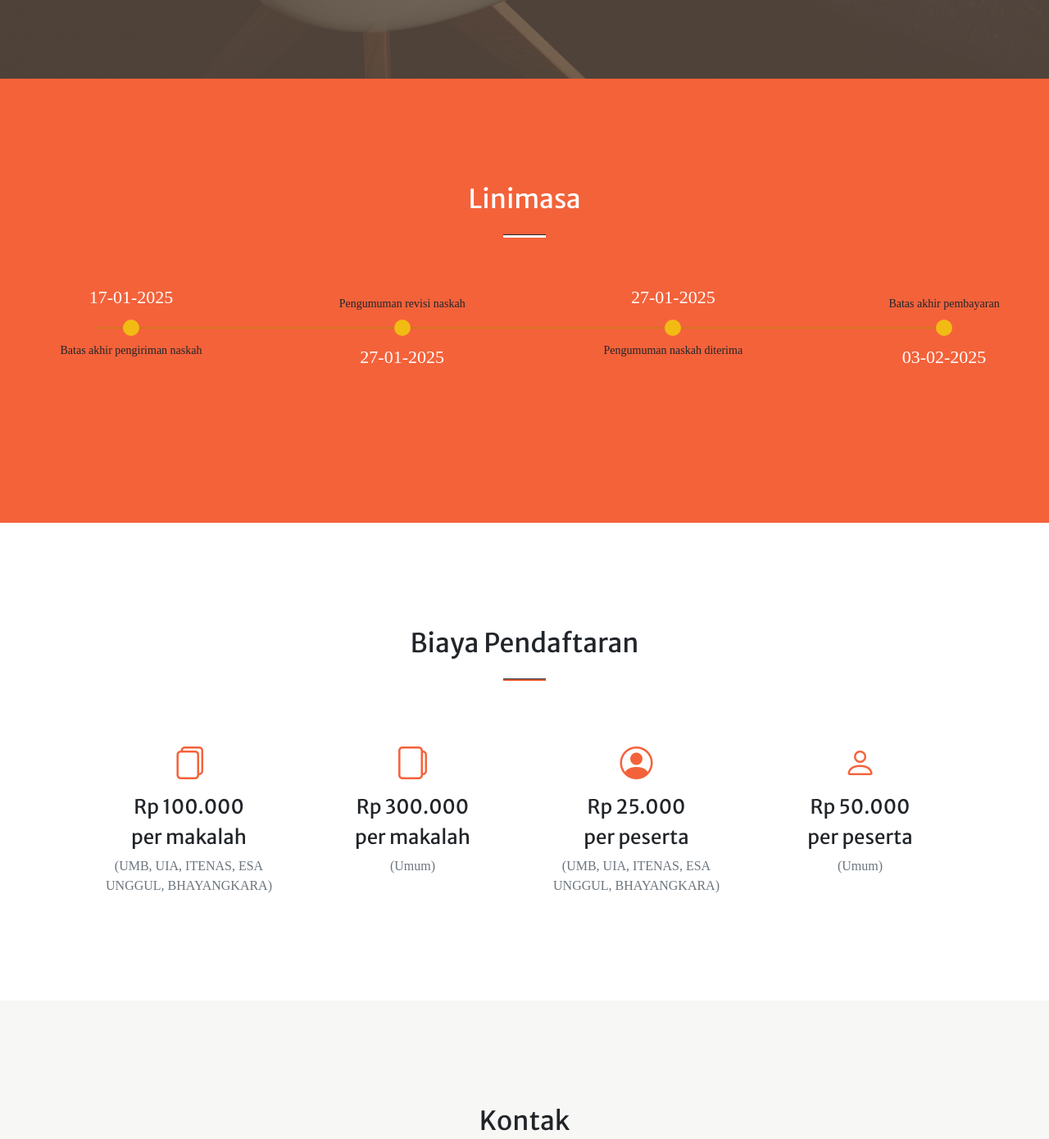
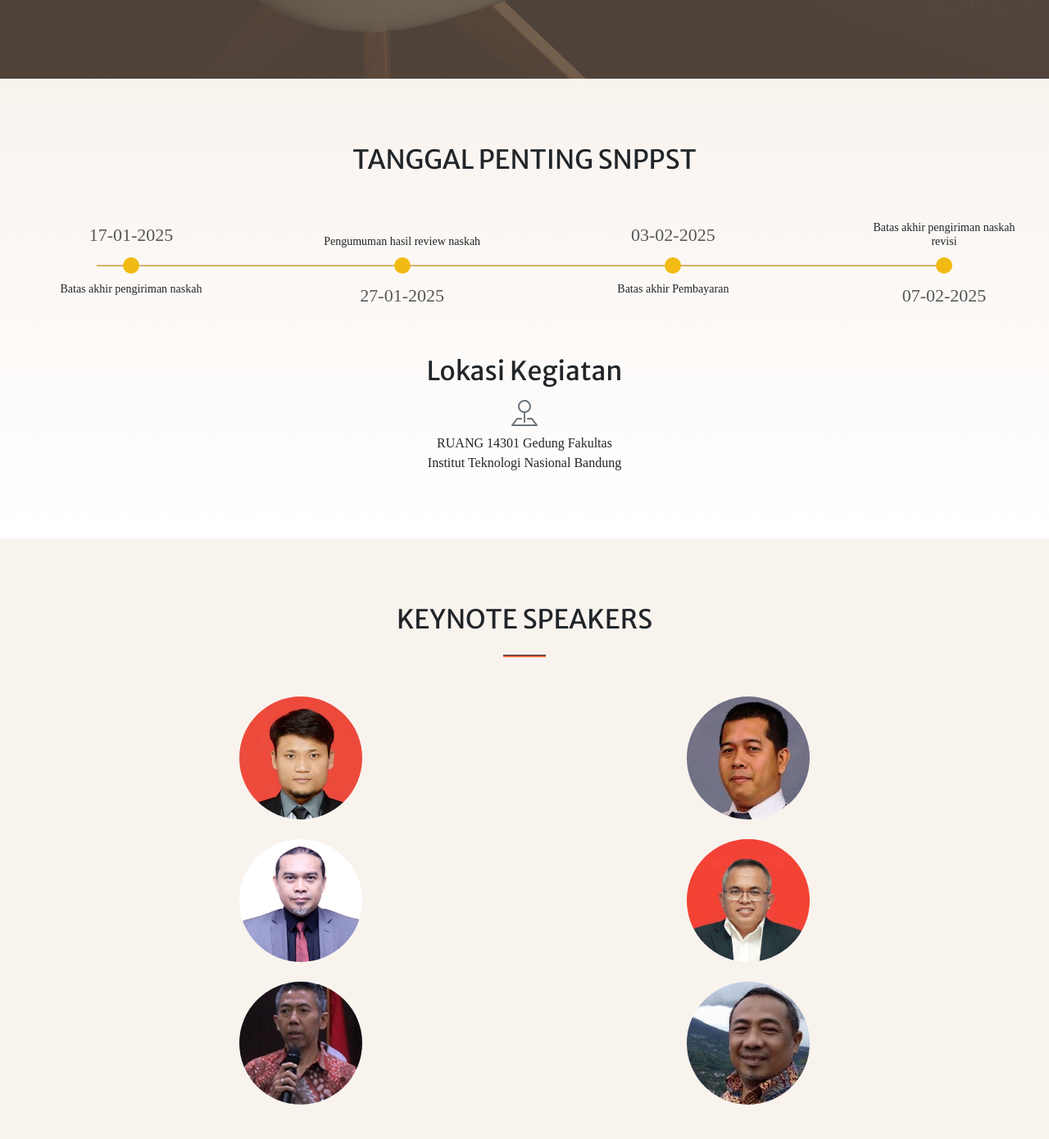
Before and after one commit to asepshogun/p2st, a plain HTML site: page index.html in a window 1280 px wide. Shown: the part 704-2094 px from the top of the page at 82% size. Drawn offline with nearby package versions, Linux system fonts and the light colour scheme; some packages are replaced by stand-ins of ours; a script that the page names is missing; a web font is replaced by a local one.

Commit message:
ubah konten

```diff
--- a/css/style_timeline.css
+++ b/css/style_timeline.css
@@ -37,7 +37,7 @@ body {
 
 .timeline li:before {
   width: 200px;
-  color: white;
+  color: #575757; /*ubah*/
   display: inline-block;
   content: attr(data-year);
   font-size: 22px;
--- a/index.html
+++ b/index.html
@@ -27,9 +27,9 @@
                 <button class="navbar-toggler navbar-toggler-right" type="button" data-bs-toggle="collapse" data-bs-target="#navbarResponsive" aria-controls="navbarResponsive" aria-expanded="false" aria-label="Toggle navigation"><span class="navbar-toggler-icon"></span></button>
                 <div class="collapse navbar-collapse" id="navbarResponsive">
                     <ul class="navbar-nav ms-auto my-2 my-lg-0">
-                        <li class="nav-item"><a class="nav-link" href="#about">Linimasa</a></li>
+                        <li class="nav-item"><a class="nav-link" href="#about">Tanggal Penting</a></li>
+                        <li class="nav-item"><a class="nav-link" href="#ks">Keynote Spreakers</a></li>
                         <li class="nav-item"><a class="nav-link" href="#services">Biaya Pendaftaran</a></li>
-                        <!-- <li class="nav-item"><a class="nav-link" href="#portfolio">Portfolio</a></li> -->
                         <li class="nav-item"><a class="nav-link" href="#contact">Kontak</a></li>
                     </ul>
                 </div>
@@ -43,38 +43,103 @@
                         <h1 class="text-white font-weight-bold">CALL FOR PAPERS</h1>
                     </div>
                     <div class="col-lg-8 align-self-baseline">
-                        <h3 class="text-white-75 mb-5">SEMINAR NASIONAL PENGKAJIAN DAN PENERAPAN SAINS TEKNOLOGI (SNPPST) TAHUN 2025</h3>
+                        <h3 class="text-white-75">SEMINAR NASIONAL PENGKAJIAN DAN PENERAPAN SAINS TEKNOLOGI (SNPPST)</h3>
+                        <h1 class="text-white font-weight-bold">12 - 13 FEBRUARI 2025</h1>
                         <hr class="divider" />
                         <h2 class="text-white font-weight-bold">"INTEGRASI TEKNOLOGI UNTUK MENCAPAI TUJAUN PEMBANGUNAN BERKELANJUTAN"</h2>
-                        <a class="btn btn-primary btn-xl" href="#about">Registrasi</a>
+                        <a class="btn btn-primary btn-xl" href="https://bit.ly/PendaftaranSNPPST" target="_blank">Registrasi</a>
                     </div>
                 </div>
             </div>
         </header>
         <!-- About-->
-        <section class="page-section bg-primary" id="about">
+        <section class="page-section bg-primary" id="about" style="padding: 5rem 0; background-image: linear-gradient(#f9f3ee, white);">
             <div class="container px-4 px-lg-5">
                 <div class="row gx-4 gx-lg-5 justify-content-center">
                     <div class="col-lg-12 text-center">
-                        <h2 class="text-white mt-0">Linimasa</h2>
-                        <hr class="divider divider-light" />
+                        <h2 class="mt-0">TANGGAL PENTING SNPPST</h2>
+                        <!-- <hr class="divider divider-light" /> -->
                         <!-- <p class="text-white-75 mb-4">Start Bootstrap has everything you need to get your new website up and running in no time! Choose one of our open source, free to download, and easy to use themes! No strings attached!</p>
                         <a class="btn btn-light btn-xl" href="#services">Get Started!</a> -->
                         <ul class="timeline">
                             <li data-year="17-01-2025" data-text="Batas akhir pengiriman naskah"></li>
-                            <li data-year="27-01-2025" data-text="Pengumuman revisi naskah"></li>
-                            <li data-year="27-01-2025" data-text="Pengumuman naskah diterima"></li>
-                            <li data-year="03-02-2025" data-text="Batas akhir pembayaran"></li>
-                            <!-- <li data-year="15-03-2025" data-text="Copy editing dan finalisasi naskah jurnal"></li> -->
+                            <li data-year="27-01-2025" data-text="Pengumuman hasil review naskah"></li>
+                            <li data-year="03-02-2025" data-text="Batas akhir Pembayaran"></li>
+                            <li data-year="07-02-2025" data-text="Batas akhir pengiriman naskah revisi"></li>
                         </ul>
+                    </div>
+                    <div class="col-lg-12 text-center">
+                        <h2 class=" mt-0">Lokasi Kegiatan</h2>
+                        <!-- <hr class="divider divider-light" /> -->
+                        <i class="bi-pin-map fs-2 mb-3 text-muted"></i>
+                        <div>RUANG 14301 Gedung Fakultas</div>
+                        <div>Institut Teknologi Nasional Bandung</div>
                     </div>
                 </div>
             </div>
         </section>
         <!-- Services-->
-        <section class="page-section" id="services">
+        <section class="page-section" id="ks" style="padding: 5rem 0; background-color: #f9f3ee">
             <div class="container px-4 px-lg-5">
-                <h2 class="text-center mt-0">Biaya Pendaftaran</h2>
+                <h2 class="text-center mt-0">KEYNOTE SPEAKERS</h2>
+                <hr class="divider" />
+                <div class="row gx-4 gx-lg-5">
+                    <div class="col-lg-6 col-md-12 text-center">
+                        <div class="mt-4">
+                            <img style="border-radius: 50%; width: 150px; height:150px" src="./assets/img/choe.jpeg" alt="Avatar">
+                            <!-- <h3 class="h4 mb-2">Rp 100.000<h3>
+                            <h3 class="h4 mb-2">per makalah</h3>
+                            <p class="text-muted mb-0">(UMB, UIA, ITENAS, ESA UNGGUL, BHAYANGKARA)</p> -->
+                        </div>
+                    </div>
+                    <div class="col-lg-6 col-md-12 text-center">
+                        <div class="mt-4">
+                            <img style="border-radius: 50%; width: 150px; height:150px" src="./assets/img/paul_david.jpeg" alt="Avatar">
+                            <!-- <h3 class="h4 mb-2">Rp 100.000<h3>
+                            <h3 class="h4 mb-2">per makalah</h3>
+                            <p class="text-muted mb-0">(UMB, UIA, ITENAS, ESA UNGGUL, BHAYANGKARA)</p> -->
+                        </div>
+                    </div>
+                    <div class="col-lg-6 col-md-12 text-center">
+                        <div class="mt-4">
+                            <img style="border-radius: 50%; width: 150px; height:150px" src="./assets/img/da.jpeg" alt="Avatar">
+                            <!-- <h3 class="h4 mb-2">Rp 100.000<h3>
+                            <h3 class="h4 mb-2">per makalah</h3>
+                            <p class="text-muted mb-0">(UMB, UIA, ITENAS, ESA UNGGUL, BHAYANGKARA)</p> -->
+                        </div>
+                    </div>
+                    <div class="col-lg-6 col-md-12 text-center">
+                        <div class="mt-4">
+                            <img style="border-radius: 50%; width: 150px; height:150px" src="./assets/img/dr2.jpeg" alt="Avatar">
+                            <!-- <h3 class="h4 mb-2">Rp 100.000<h3>
+                            <h3 class="h4 mb-2">per makalah</h3>
+                            <p class="text-muted mb-0">(UMB, UIA, ITENAS, ESA UNGGUL, BHAYANGKARA)</p> -->
+                        </div>
+                    </div>
+                    <div class="col-lg-6 col-md-12 text-center">
+                        <div class="mt-4">
+                             <img style="border-radius: 50%; width: 150px; height:150px" src="./assets/img/rr.jpeg" alt="Avatar">
+                            <!-- <h3 class="h4 mb-2">Rp 100.000<h3>
+                            <h3 class="h4 mb-2">per makalah</h3>
+                            <p class="text-muted mb-0">(UMB, UIA, ITENAS, ESA UNGGUL, BHAYANGKARA)</p> -->
+                        </div>
+                    </div>
+                    <div class="col-lg-6 col-md-12 text-center">
+                        <div class="mt-4">
+                             <img style="border-radius: 50%; width: 150px; height:150px" src="./assets/img/dp.jpeg" alt="Avatar">
+                            <!-- <h3 class="h4 mb-2">Rp 100.000<h3>
+                            <h3 class="h4 mb-2">per makalah</h3>
+                            <p class="text-muted mb-0">(UMB, UIA, ITENAS, ESA UNGGUL, BHAYANGKARA)</p> -->
+                        </div>
+                    </div>
+
+                </div>
+            </div>
+        </section>
+        <!-- Services-->
+        <section class="page-section" id="services" style="padding: 5rem 0; background-image: #f9f3ee">
+            <div class="container px-4 px-lg-5">
+                <h2 class="text-center mt-0">BIAYA PENDAFTRAN</h2>
                 <hr class="divider" />
                 <div class="row gx-4 gx-lg-5">
                     <div class="col-lg-3 col-md-6 text-center">
@@ -97,7 +162,7 @@
                         <div class="mt-5">
                             <div class="mb-2"><i class="bi-person-circle fs-1 text-primary"></i></div>
                             <h3 class="h4 mb-2">Rp 25.000</h3>
-                            <h3 class="h4 mb-2">per peserta</h3>
+                            <h3 class="h4 mb-2">per peserta*</h3>
                             <p class="text-muted mb-0">(UMB, UIA, ITENAS, ESA UNGGUL, BHAYANGKARA)</p>
                         </div>
                     </div>
@@ -105,8 +170,26 @@
                         <div class="mt-5">
                             <div class="mb-2"><i class="bi-person fs-1 text-primary"></i></div>
                             <h3 class="h4 mb-2">Rp 50.000</h3>
-                            <h3 class="h4 mb-2">per peserta</h3>
+                            <h3 class="h4 mb-2">per peserta*</h3>
                             <p class="text-muted mb-0">(Umum)</p>
+                        </div>
+                    </div>
+                    <div class="col-lg-12 col-md-12 text-center">
+                        <div class="mt-1">
+                            <p class=" mb-0" style="color: black">*Setiap peserta akan mendcapatkan E-Sertifikat</p>
+                        </div>
+                    </div>
+                    <div class="col-lg-12 col-md-12 text-center">
+                        <div class="mt-5">
+                            <a class="btn btn-primary btn-xl" href="https://bit.ly/PendaftaranSNPPST" target="_blank">Registrasi</a>
+                        </div>
+                    </div>
+
+                    <div class="col-lg-12 col-md-12 text-center">
+                        <div class="mt-5">
+                            <a class="mb-2" href="https://bit.ly/PembayaranSNPPST2025" target="_blank"><i class="bi bi-bank fs-1 text-primary"></i></a>
+                            <a class="mb-2" href="https://bit.ly/PembayaranSNPPST2025" target="_blank"><h3 class="h4 mb-2">Konfirmasi Pembayaran Pendaftar</h3></a>
+                            <h3 class="h4 mb-2">BNI : 1332195007 a.n Arie Desrianty</h3>
                         </div>
                     </div>
                 </div>
@@ -120,11 +203,11 @@
             </div>
         </section> -->
         <!-- Contact-->
-        <section class="page-section" id="contact" style="background: #f7f7f5;">
+        <section class="page-section" id="contact" style="background: #f7f7f5; padding: 5rem 0;">
             <div class="container px-4 px-lg-5">
                 <div class="row gx-4 gx-lg-5 justify-content-center">
                     <div class="col-lg-8 col-xl-6 text-center">
-                        <h2 class="mt-0">Kontak</h2>
+                        <h2 class="mt-0">KONTAK</h2>
                         <hr class="divider" />
                         <!-- <p class="text-muted mb-5">Ready to start your next project with us? Send us a messages and we will get back to you as soon as possible!</p> -->
                     </div>
@@ -132,7 +215,8 @@
                 <div class="row gx-4 gx-lg-5 justify-content-center">
                     <div class="col-lg-4 text-center mb-5 mb-lg-0">
                         <i class="bi-phone fs-2 mb-3 text-muted"></i>
-                        <div>+1 (555) 123-4567</div>
+                        <div>Dr. Eng. M. Azis Mahardika</div>
+                        <div>08123302623</div>
                     </div>
 
                     <div class="col-lg-4 text-center mb-5 mb-lg-0">
@@ -142,6 +226,7 @@
 
                     <div class="col-lg-4 text-center mb-5 mb-lg-0">
                         <i class="bi-pin-map fs-2 mb-3 text-muted"></i>
+                        <div>KAMPUS INSTITUT TEKNOLOGI NASIONAL BANDUNG</div>
                         <div>Jl. PKH. Hasan Mustopha No. 23 Bandung 40124, Indonesia</div>
                     </div>
                 </div>
@@ -151,7 +236,7 @@
         <div class="page-section" id="portfolio">
             <div class="row gx-4 gx-lg-5 justify-content-center" style="margin-top: -60px; margin-bottom: 30px;">
                 <div class="col-lg-8 col-xl-6 text-center">
-                    <h2 class="mt-0">Penyelenggara</h2>
+                    <h2 class="mt-0">PENYELENGGRA</h2>
                 </div>
             </div>
             <div class="container-fluid p-0">
```
Also changed, not shown: assets/img/choe.jpeg (added), assets/img/da.jpeg (added), assets/img/dp.jpeg (added), assets/img/dr.jpeg (added), assets/img/dr2.jpeg (added), assets/img/paul_david.jpeg (added), assets/img/rr.jpeg (added).
